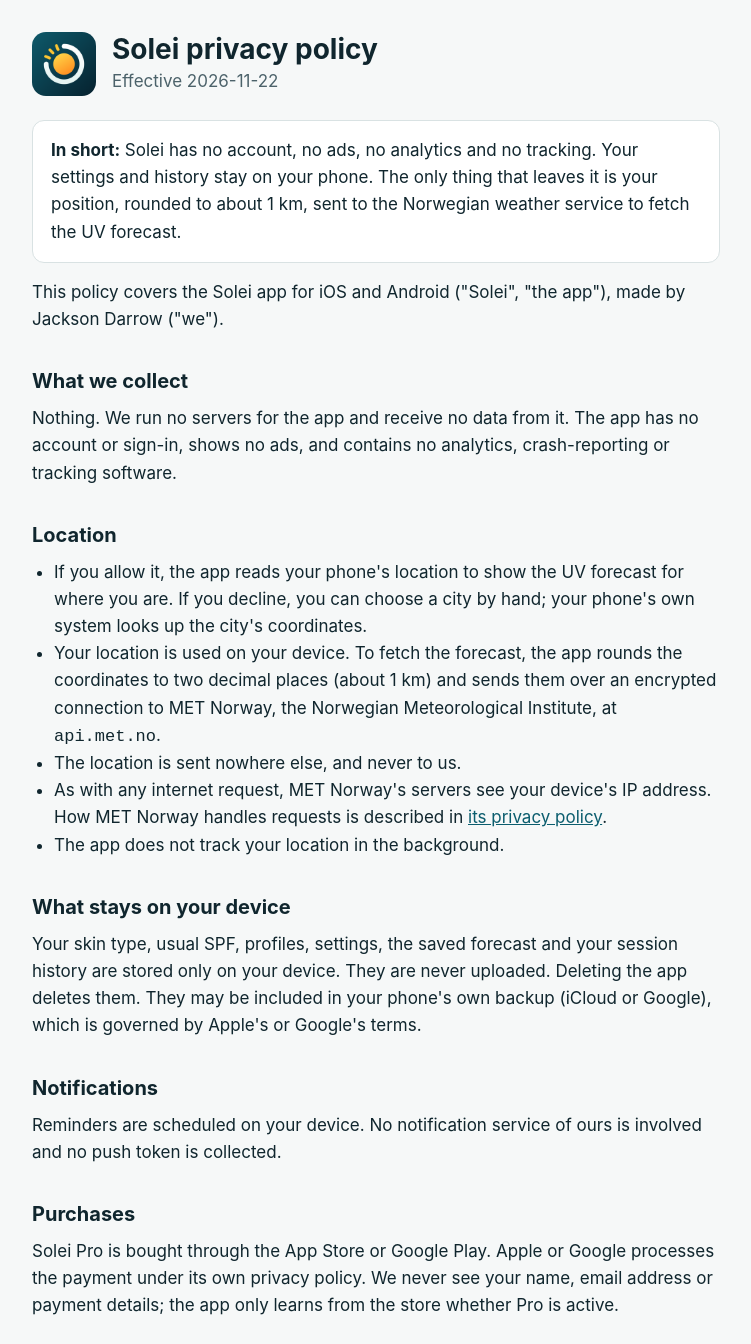
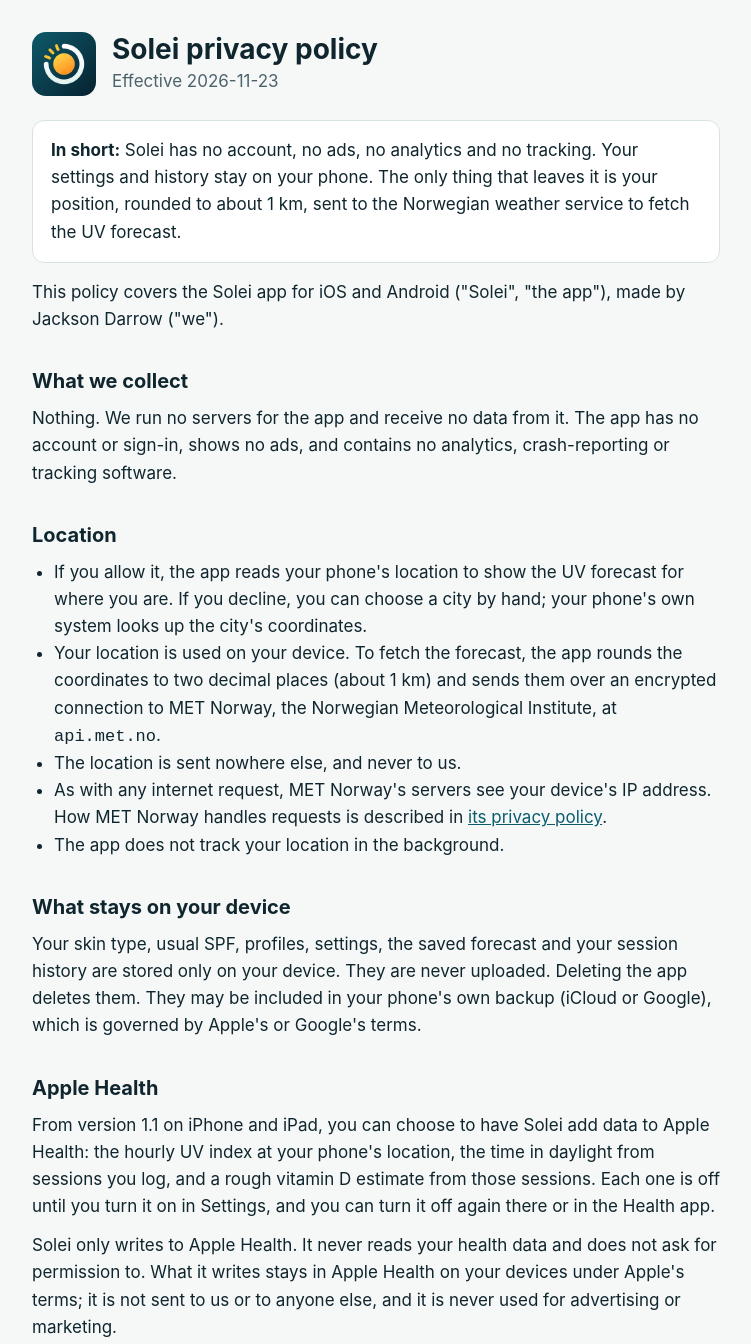
Before and after one commit to JuicyPasta/juicypasta.github.io, a plain HTML site: page solei/privacy.html in a window 1280 px wide. Shown: the top 1344 px of the page, without its empty margins (264-1015 px from the left). Drawn offline with Linux system fonts and the light colour scheme.

Commit message:
Solei privacy policy: Apple Health (write-only, opt-in; v1.1)
Co-Authored-By: Claude Fable 5.2 <noreply@anthropic.com>

```diff
--- a/solei/privacy.html
+++ b/solei/privacy.html
@@ -12,7 +12,7 @@
 <main>
 <header>
 <img src="icon.png" alt="Solei app icon">
-<div><h1>Solei privacy policy</h1><p>Effective 2026-11-22</p></div>
+<div><h1>Solei privacy policy</h1><p>Effective 2026-11-23</p></div>
 </header>
 
 <div class="card">
@@ -35,6 +35,10 @@
 
 <h2>What stays on your device</h2>
 <p>Your skin type, usual SPF, profiles, settings, the saved forecast and your session history are stored only on your device. They are never uploaded. Deleting the app deletes them. They may be included in your phone's own backup (iCloud or Google), which is governed by Apple's or Google's terms.</p>
+
+<h2>Apple Health</h2>
+<p>From version 1.1 on iPhone and iPad, you can choose to have Solei add data to Apple Health: the hourly UV index at your phone's location, the time in daylight from sessions you log, and a rough vitamin D estimate from those sessions. Each one is off until you turn it on in Settings, and you can turn it off again there or in the Health app.</p>
+<p>Solei only writes to Apple Health. It never reads your health data and does not ask for permission to. What it writes stays in Apple Health on your devices under Apple's terms; it is not sent to us or to anyone else, and it is never used for advertising or marketing.</p>
 
 <h2>Notifications</h2>
 <p>Reminders are scheduled on your device. No notification service of ours is involved and no push token is collected.</p>
```
